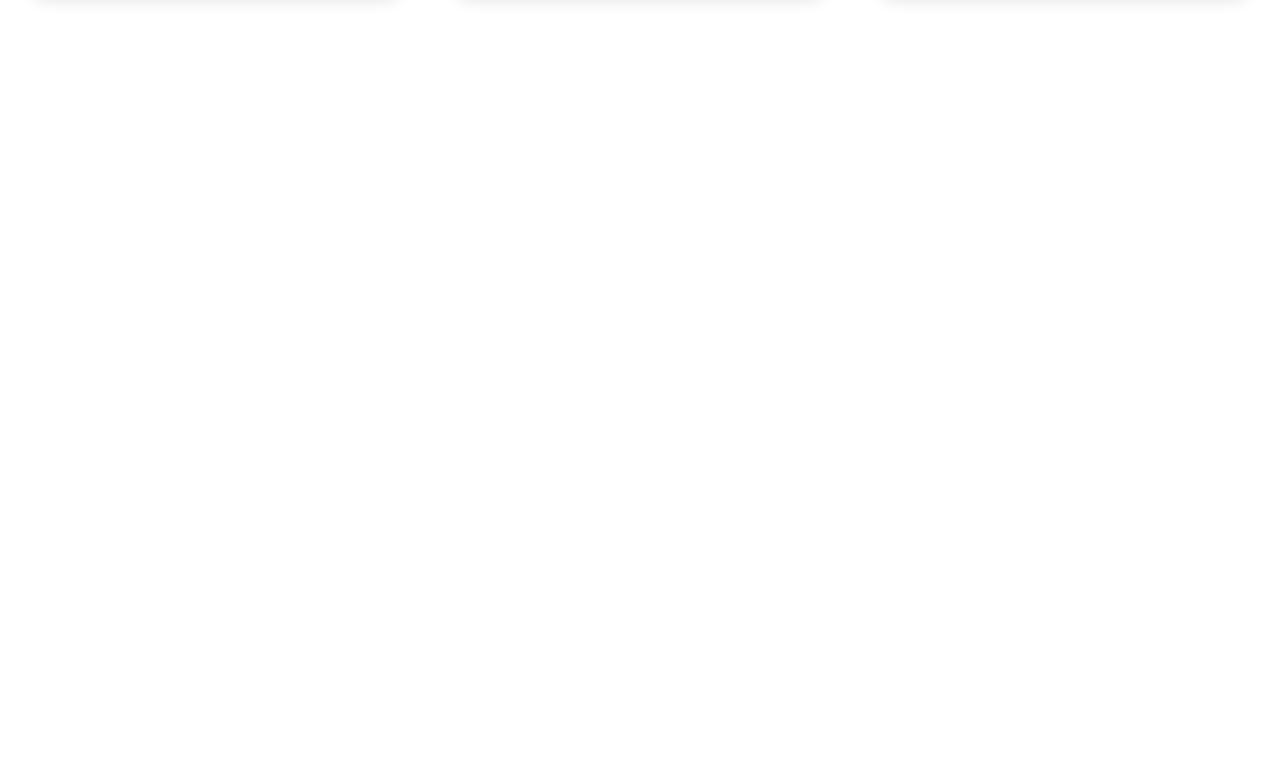
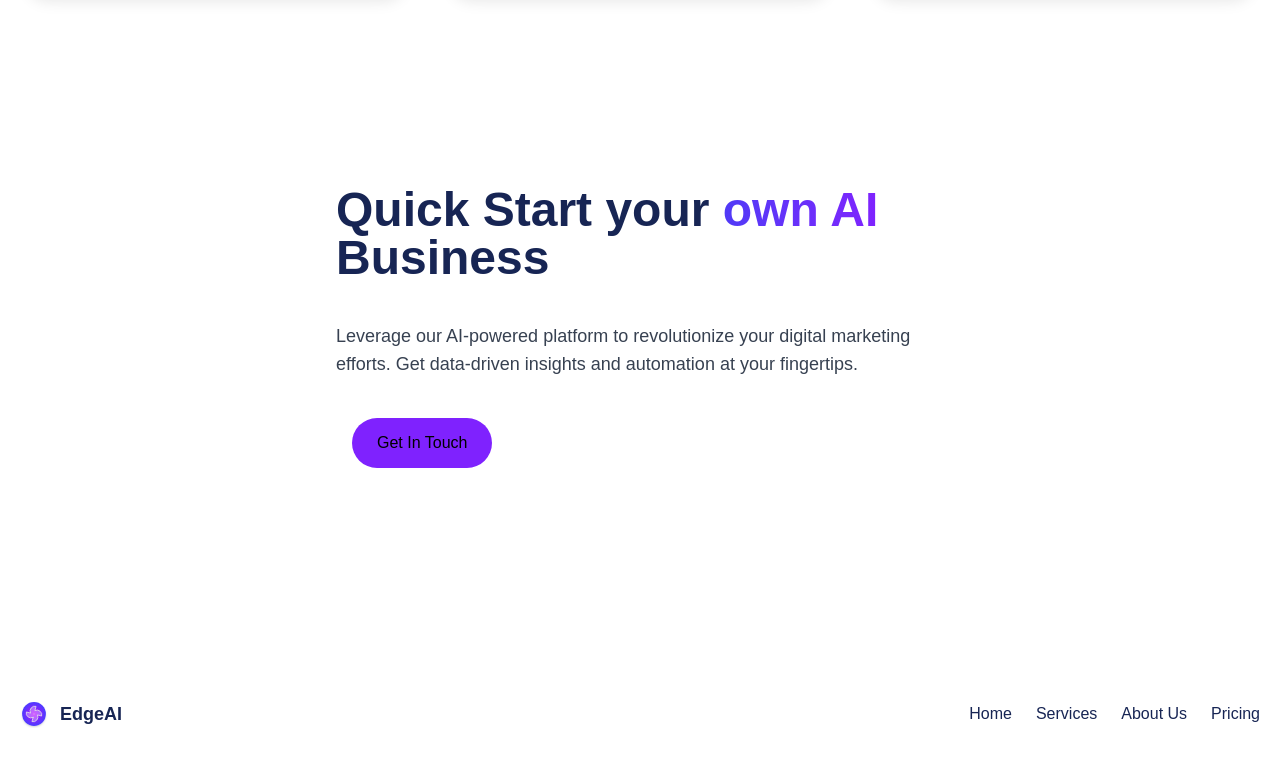
Before and after one commit to AmirZNBZ/LANDING-PAGE, a React (Vite) app: page / in a window 1280 px wide. Shown: the part 2868-3628 px from the top of the page. Before the commit the page ends 2886 px from the top, so only its background shows below. Built offline with nearby package versions, Linux system fonts and the light colour scheme.

Commit message:
add call to action & footer

```diff
--- a/src/App.tsx
+++ b/src/App.tsx
@@ -1,6 +1,7 @@
 import Layout from "./components/Layout";
 import AboutUs from "./components/sections/AboutUs";
 import Brands from "./components/sections/Brands";
+import CallToAction from "./components/sections/CallToAction";
 import Hero from "./components/sections/Hero";
 import Pricing from "./components/sections/Pricing";
 import Services from "./components/sections/Services";
@@ -13,6 +14,7 @@ function App() {
       <Services />
       <AboutUs />
       <Pricing />
+      <CallToAction />
     </Layout>
   );
 }
--- a/src/components/cards/Info.tsx
+++ b/src/components/cards/Info.tsx
@@ -9,7 +9,7 @@ interface InfoProps {
 const Info = ({ children, description, title }: InfoProps) => {
   return (
     <div className="p-5 sm:p-6 lg:p-8 rounded-3xl border border-box-border bg-box-bg shadow-lg shadow-box-shadow relative overflow-hidden">
-      <div className="rounded-xl bg-gray dark:bg-gray-950 p-3 text-heading-1 w-max relative">{children}</div>
+      <div className="rounded-xl bg-body p-3 text-heading-1 w-max relative">{children}</div>
       <h2 className="text-heading-2 w-max relative font-semibold md:text-xl">{title}</h2>
       <Paragraph>{description}</Paragraph>
     </div>
--- a/src/components/cards/Service.tsx
+++ b/src/components/cards/Service.tsx
@@ -10,7 +10,7 @@ interface ServiceProps {
 const Service = ({ description, icon, title }: ServiceProps) => {
   return (
     <div className="p-5 sm:p-6 lg:p-8 rounded-3xl border border-box-border bg-box-bg shadow-lg shadow-box-shadow relative overflow-hidden">
-      <div className="rounded-xl bg-gray-300 dark:bg-gray-950 p-3 text-heading-1 w-max relative">{icon}</div>
+      <div className="rounded-xl bg-body p-3 text-heading-1 w-max relative">{icon}</div>
       <div>
         <h2 className="text-lg md:text-xl font-semibold text-heading-2">{title}</h2>
         <Paragraph>{description}</Paragraph>
--- a/src/components/elements/Footer.tsx
+++ b/src/components/elements/Footer.tsx
@@ -1,9 +1,27 @@
-import React from 'react'
+import { navItems } from "../../utils/navItems";
+import Container from "../shared/Container";
+import logo from "/assets/icon.svg";
+import NavItem from "../shared/NavItem";
 
 const Footer = () => {
   return (
-    <div></div>
-  )
-}
+    <footer className="relative pt-28 rounded-t-3xl bg-box-bg">
+      <Container className="pb-8">
+        <div className="flex flex-col md:flex-row justify-between items-center">
+          <div className="flex items-center gap-3 mb-4 md:mb-0">
+            <img src={logo} className="w-7 h-7" alt="EdgeAI-logo" />
+            <span className="text-lg font-semibold text-heading-1">EdgeAI</span>
+          </div>
 
-export default Footer
+          <ul className="flex gap-6 text-heading-1 ">
+            {navItems.map(({ href, text }, index) => (
+              <NavItem key={index} href={href} text={text} />
+            ))}
+          </ul>
+        </div>
+      </Container>
+    </footer>
+  );
+};
+
+export default Footer;
--- a/src/components/elements/Navbar.tsx
+++ b/src/components/elements/Navbar.tsx
@@ -1,27 +1,9 @@
 import { useThemeStore } from "../../store/ThemeStore";
+import { navItems } from "../../utils/navItems";
 import ButtonLink from "../shared/ButtonLink";
 import Container from "../shared/Container";
 import NavItem from "../shared/NavItem";
 import logo from "/assets/icon.svg";
-
-const navItems = [
-  {
-    href: "#",
-    text: "Home",
-  },
-  {
-    href: "#Services",
-    text: "Services",
-  },
-  {
-    href: "#about-us",
-    text: "About Us",
-  },
-  {
-    href: "#pricing",
-    text: "Pricing",
-  },
-];
 
 const Navbar = () => {
   const { toggleTheme, theme } = useThemeStore();
@@ -39,8 +21,8 @@ const Navbar = () => {
           </div>
           <div className="flex flex-col lg:flex-row w-full lg:justify-between lg:items-center absolute top-full left-0 lg:static lg:top-0 bg-body lg:bg-transparent border-x border-x-box-border lg:border-x-0 lg:h-auto h-0 overflow-hidden">
             <ul className="border-t border-box-border lg:border-t-0 px-6 lg:px-0 pt-6 lg:pt-0 flex flex-col lg:flex-row gap-y-4 gap-x-3 text-lg text-heading-2 w-full lg:justify-center lg:items-center">
-              {navItems.map((nav, index) => (
-                <NavItem href={nav.href} text={nav.text} key={index} />
+              {navItems.map(({ href, text }, index) => (
+                <NavItem href={href} text={text} key={index} />
               ))}
             </ul>
 
--- a/src/components/sections/AboutUs.tsx
+++ b/src/components/sections/AboutUs.tsx
@@ -5,7 +5,7 @@ import Title from "../shared/Title";
 
 const AboutUs = () => {
   return (
-    <section id="#about-us">
+    <section id="about-us">
       <Container className="flex flex-col md:flex-row gap-10 lg:gap-12 items-center">
         <div className="w-full md:w-5/12 lg:w-1/2">
           <div className="w-full h-80 sm:h-96 relative">
--- /dev/null
+++ b/src/components/sections/CallToAction.tsx
@@ -0,0 +1,31 @@
+import Button from "../shared/Button";
+import Container from "../shared/Container";
+import Paragraph from "../shared/Paragraph";
+
+const CallToAction = () => {
+  return (
+    <div className="pb-20 relative">
+      <Container className="relative rounded-2xl overflow-hidden">
+        <div className="relative z-10 mx-auto tex-center max-w-xl md:max-w-2xl py-8 md:py-10 px-6 md:px-8">
+          <h1 className="text-3xl sm:text-4xl md:text-5xl font-bold text-heading-1">
+            {" "}
+            Quick Start your{" "}
+            <span className="text-transparent bg-clip-text bg-gradient-to-r from-indigo-600 to-violet-600">
+              own AI
+            </span>{" "}
+            Business{" "}
+          </h1>
+          <Paragraph className="pt-10">
+            Leverage our AI-powered platform to revolutionize your digital marketing efforts. Get data-driven
+            insights and automation at your fingertips.
+          </Paragraph>
+          <div className="mx-auto max-w-md sm:max-w-xl pt-10 dark:text-white">
+            <Button> Get In Touch</Button>
+          </div>
+        </div>
+      </Container>
+    </div>
+  );
+};
+
+export default CallToAction;
--- a/src/components/sections/Services.tsx
+++ b/src/components/sections/Services.tsx
@@ -6,7 +6,7 @@ import Title from "../shared/Title";
 
 const Services = () => {
   return (
-    <section id="#services">
+    <section id="services">
       <Container className="space-y-10 md:space-y-12">
         <div className="text-center max-w-3xl mx-auto space-y-4">
           <Title>Our AI Services</Title>
--- /dev/null
+++ b/src/utils/navItems.ts
@@ -0,0 +1,18 @@
+export const navItems = [
+  {
+    href: "#",
+    text: "Home",
+  },
+  {
+    href: "#services",
+    text: "Services",
+  },
+  {
+    href: "#about-us",
+    text: "About Us",
+  },
+  {
+    href: "#pricing",
+    text: "Pricing",
+  },
+];
```
